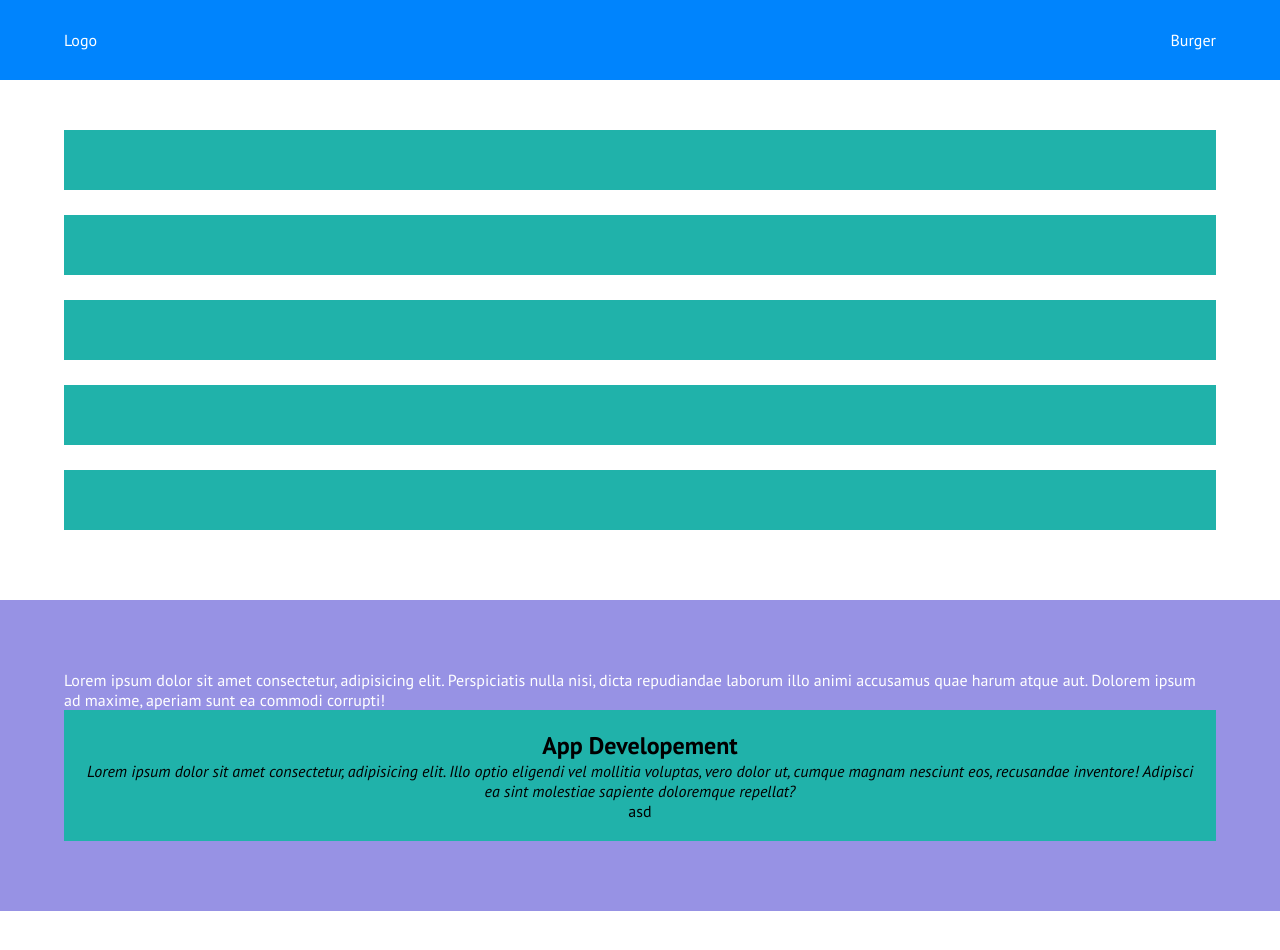
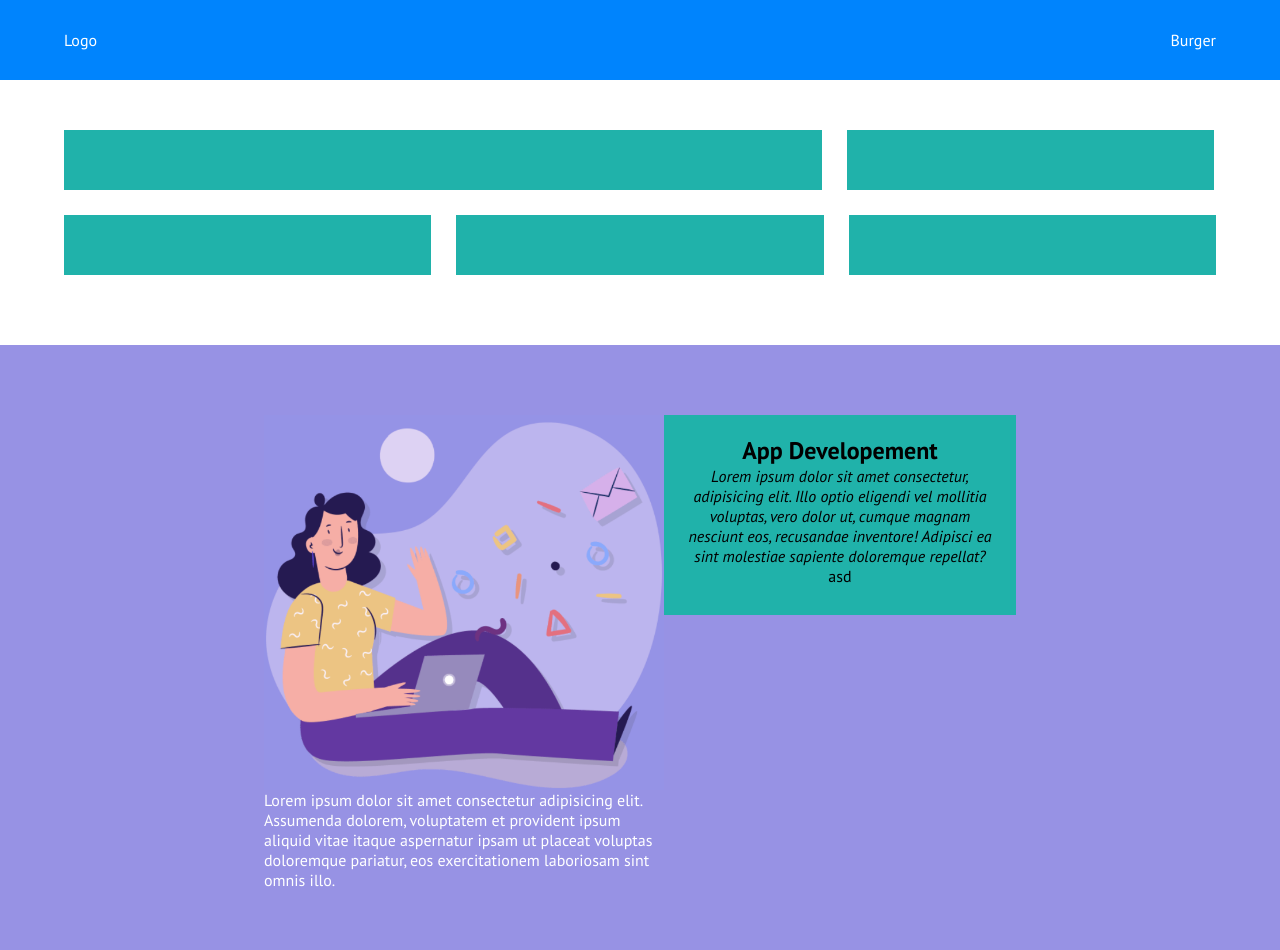
Before and after one commit to patrictobola/htmlcss-responsive-layout, a plain HTML site: page index.html in a window 1280 px wide. Before the commit the page ends 911 px from the top, so only its background shows below. Drawn offline with Linux system fonts and the light colour scheme.

Commit message:
[all] fixed layout planning section

```diff
--- a/css/style.css
+++ b/css/style.css
@@ -65,6 +65,9 @@ header {
   text-align: center;
   color: black;
 }
+.planning-section img {
+  width: 100%;
+}
 
 /* ! Utilities  */
 .flex {
@@ -83,14 +86,15 @@ header {
 /* ! Responsive  */
 
 @media screen and (min-width: 768px) {
-  /* Card Section  */
-  .col-lg {
+  /* * Card Section  */
+  .card-section .card-lg {
     flex-basis: calc(2 * (100% / 3 - (25px / 5)));
   }
-  .col {
+  .card-section .card {
     flex-basis: calc(100% / 3 - (25px * 2 / 3));
   }
-  /* Utilities  */
+
+  /* * Utilities  */
   .container {
     width: 90%;
     margin: 0 auto;
@@ -98,6 +102,29 @@ header {
 }
 
 @media screen and (min-width: 992px) {
+  /* * Planning section  */
+
+  .plan {
+    display: flex;
+    width: 100%;
+    padding: 0 200px;
+    position: relative;
+  }
+  .plan .image-and-description,
+  .plan .image,
+  .plan .card {
+    width: 400px;
+  }
+  .plan img {
+    width: 100%;
+    display: block;
+  }
+  .plan .card {
+    height: 200px;
+    position: relative;
+    bottom: 0;
+    right: 0;
+  }
   /* Utilities  */
   .container {
     max-width: 1200px;
--- a/index.html
+++ b/index.html
@@ -39,17 +39,25 @@
         <section class="planning-section">
             <div class="wrap">
                 <div class="container">
-                    <div class="image"></div>
-                    <div class="description">Lorem ipsum dolor sit amet consectetur, adipisicing elit. Perspiciatis
-                        nulla nisi, dicta repudiandae laborum illo animi accusamus quae harum atque aut. Dolorem ipsum
-                        ad maxime, aperiam sunt ea commodi corrupti!</div>
-                    <div class="card">
-                        <!-- immagine -->
-                        <h2>App Developement</h2>
-                        <p><i>Lorem ipsum dolor sit amet consectetur, adipisicing elit. Illo optio eligendi vel mollitia
-                                voluptas, vero dolor ut, cumque magnam nesciunt eos, recusandae inventore! Adipisci ea
-                                sint molestiae sapiente doloremque repellat?</i></p>
-                        <div>asd</div>
+                    <div class="plan">
+                        <div class="image-and-description">
+                            <div class="image">
+                                <img src="img/planning1.png" alt="">
+                            </div>
+                            <p>Lorem ipsum dolor sit amet consectetur adipisicing elit. Assumenda dolorem, voluptatem et
+                                provident ipsum aliquid vitae itaque aspernatur ipsam ut placeat voluptas doloremque
+                                pariatur, eos exercitationem laboriosam sint omnis illo.</p>
+                        </div>
+                        <div class="card">
+                            <!-- immagine -->
+                            <h2>App Developement</h2>
+                            <p><i>Lorem ipsum dolor sit amet consectetur, adipisicing elit. Illo optio eligendi vel
+                                    mollitia
+                                    voluptas, vero dolor ut, cumque magnam nesciunt eos, recusandae inventore! Adipisci
+                                    ea
+                                    sint molestiae sapiente doloremque repellat?</i></p>
+                            <div>asd</div>
+                        </div>
                     </div>
                 </div>
             </div>
```
